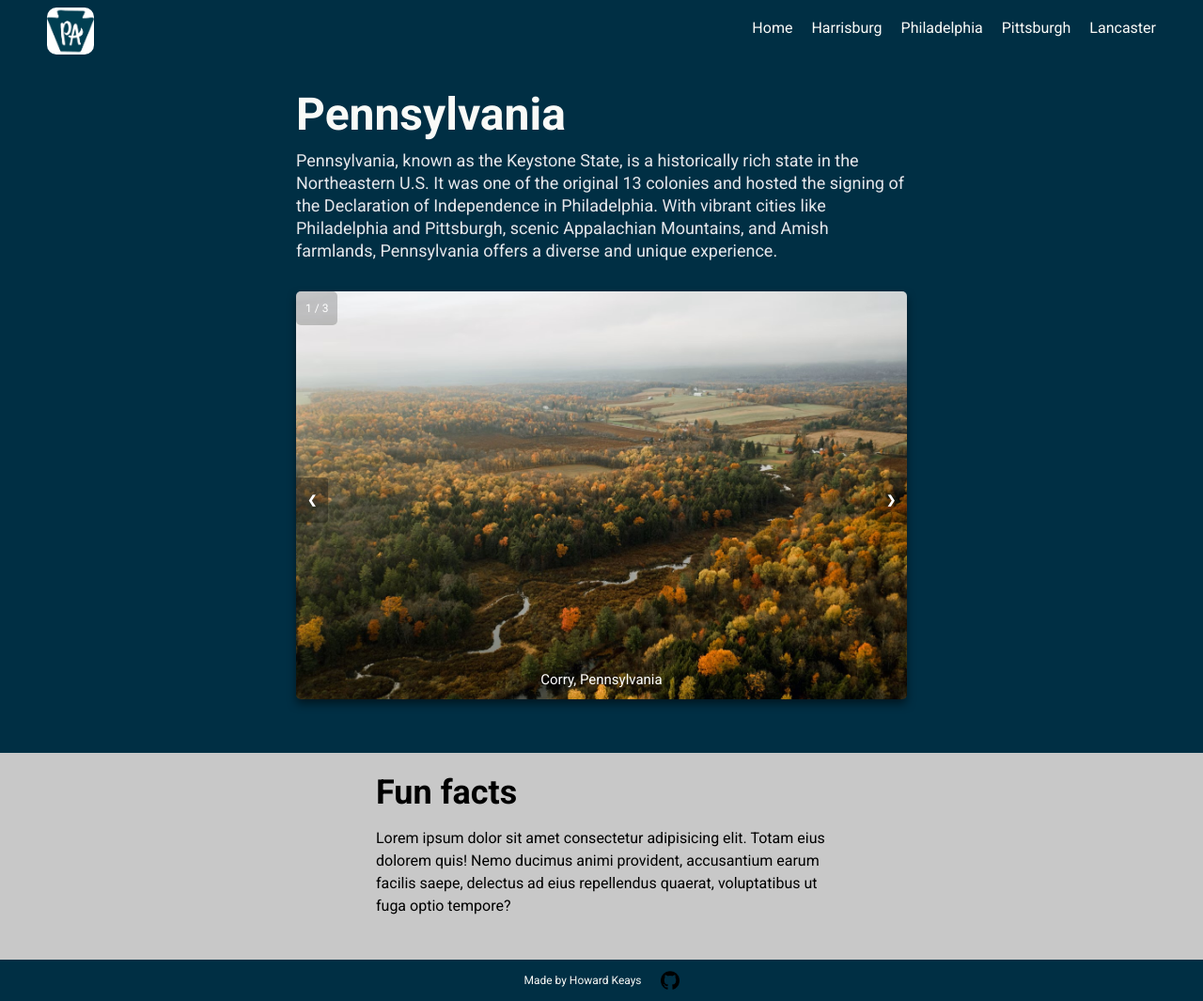
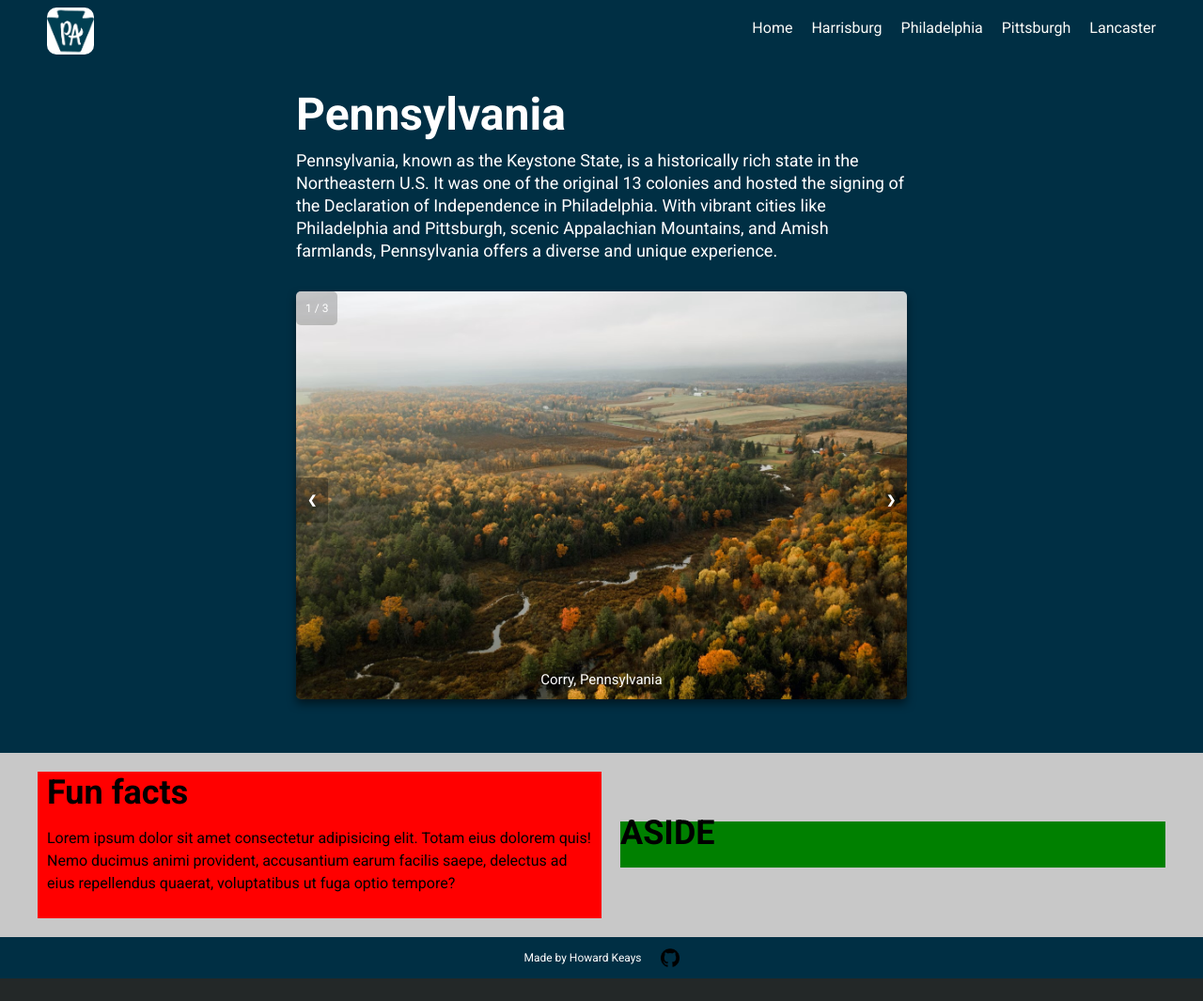
Before and after one commit to hskeays/d277, a plain HTML site: page index.html in a window 1280 px wide. Shown: the whole page at 94% size. After the commit the page ends 1041 px from the top, so only its background shows below. Drawn offline with nearby package versions, Linux system fonts and the light colour scheme.

Commit message:
Refactor css file, adjust styles, add aside

```diff
--- a/css/main.css
+++ b/css/main.css
@@ -5,11 +5,10 @@
 }
 
 body {
-    min-height: 100%;
     display: flex;
     flex-direction: column;
+    min-height: 100%;
     background-color: rgb(35, 40, 40);
-
     font-family: 'Roboto', sans-serif;
     font-weight: 400;
     line-height: 1.5em;
@@ -38,6 +37,10 @@ nav img {
 }
 
 .sidebar {
+    display: none;
+    flex-direction: column;
+    align-items: flex-start;
+    justify-content: flex-start;
     position: fixed;
     top: 0;
     right: 0;
@@ -46,10 +49,6 @@ nav img {
     z-index: 999;
     background-color: rgba(169, 169, 169, 0.2);
     backdrop-filter: blur(10px);
-    display: none;
-    flex-direction: column;
-    align-items: flex-start;
-    justify-content: flex-start;
 }
 
 .sidebar li {
@@ -62,11 +61,11 @@ nav img {
 }
 
 nav ul {
-    list-style: none;
-    width: 100%;
     display: flex;
     justify-content: flex-end;
     align-items: center;
+    width: 100%;
+    list-style: none;
 }
 
 nav li {
@@ -74,16 +73,17 @@ nav li {
 }
 
 nav a {
+    display: flex;
+    align-items: center;
     height: 100%;
     padding: 0px 10px;
     text-decoration: none;
     color: #F9FAF7;
-    display: flex;
-    align-items: center;
+
 }
 
 nav a:hover {
-    color: rgb(88, 123, 219);
+    color: rgb(19, 122, 171);
 }
 
 .bx {
@@ -96,7 +96,7 @@ nav a:hover {
     }
 }
 
-@media(max-width: 400px) {
+@media(max-width: 450px) {
     .sidebar {
         width: 100%;
     }
@@ -114,6 +114,7 @@ nav a:hover {
     flex-wrap: wrap;
     justify-content: center;
     align-items: center;
+    flex: 1;
     padding: 50px 40px;
     gap: 20px;
     background-color: rgb(0, 47, 68);
@@ -138,21 +139,21 @@ nav a:hover {
 }
 
 .s1 h1 {
+    color: rgb(255, 255, 255);
     font-size: 48px;
-    color: #F9FAF7;
     font-weight: 1000;
     margin-bottom: 25px;
 }
 
 .s1 p {
     font-size: 18px;
-    color: #E5E7EB;
+    color: rgb(255, 255, 255);
 }
 
 .s1-slideshow-container {
-    max-width: 1000px;
     position: relative;
     margin: auto;
+    max-width: 1000px;
   }
 
 .prev, .next {
@@ -181,23 +182,23 @@ nav a:hover {
 }
 
 .caption {
-    color: rgb(255, 255, 255);
-    font-size: 15px;
     padding: 8px 12px;
     position: absolute;
     bottom: 8px;
     width: 100%;
+    color: rgb(255, 255, 255);
+    font-size: 15px;
     text-align: center;
 }
 
 .numbertext {
+    position: absolute;
+    top: 0;
+    border-radius: 5px;
+    padding: 6px 10px;
     color: rgb(255, 255, 255);
     background-color: rgba(0,0,0,0.2);
-    border-radius: 5px;
     font-size: 12px;
-    padding: 6px 10px;
-    position: absolute;
-    top: 0;
 }
 
 .fade {
@@ -222,9 +223,10 @@ nav a:hover {
     background-color: rgb(200, 200, 200);
 }
 
-.s2-content {
-    max-width: 500px;
+.s2-main-content {
+    flex: 1;
     padding: 10px;
+    background-color: red;
 }
 
 .s2 h1 {
@@ -240,18 +242,21 @@ nav a:hover {
     padding-bottom: 15px;
 }
 
+.aside {
+    background-color: green;
+    flex: 1;
+}
+
 /* Footer ++++++++++++++++++++++++++++++++++++++++++++++++++++++++++++++++++*/
 .footer {
-    background-color: rgb(0, 47, 68);
     display: flex;
     justify-content: center;
     align-items: center;
-
-    width: 100%;
+    padding: 10px 10px;
     gap: 20px;
-    color: #F9FAF7;
+    color: rgb(255, 255, 255);
+    background-color: rgb(0, 47, 68);
     font-size: 12px;
-    padding: 10px 10px;
 }
 
 .footer img, .footer a {
--- a/index.html
+++ b/index.html
@@ -101,7 +101,7 @@
         </div>
       </section>
       <section class="s2">
-        <div class="s2-content">
+        <div class="s2-main-content">
           <h1>Fun facts</h1>
           <p>
             Lorem ipsum dolor sit amet consectetur adipisicing elit. Totam eius
@@ -110,6 +110,9 @@
             fuga optio tempore?
           </p>
         </div>
+        <aside class="aside">
+          <h1>ASIDE</h1>
+        </aside>
       </section>
     </main>
 
```
